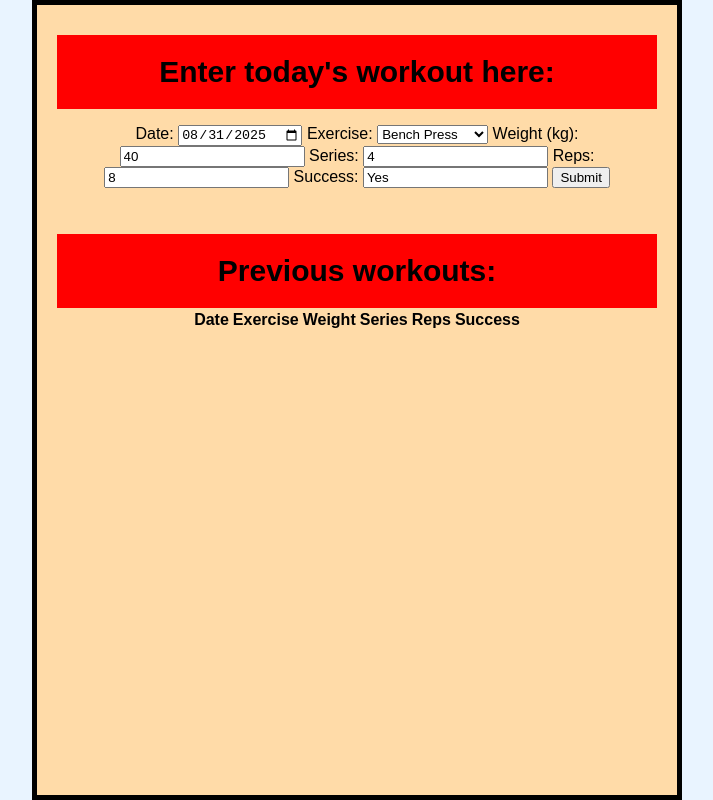
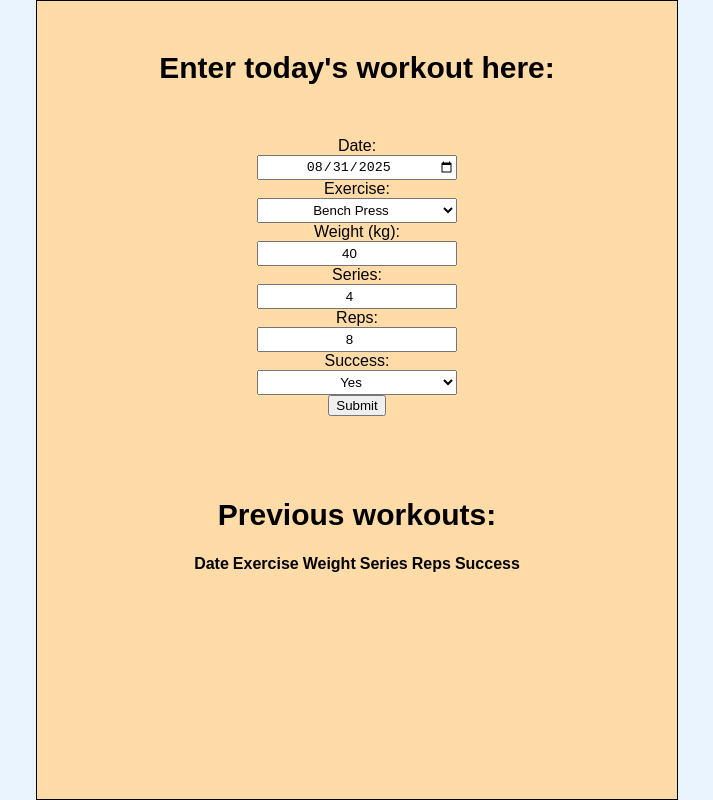
Before and after one commit to nicknem/workout-tracker, a plain HTML site: page index.html in a window 1280 px wide. Shown: the whole page, without its empty margins (283-996 px from the left). Drawn offline with Linux system fonts and the light colour scheme.

Commit message:
Add better CSS

```diff
--- a/index.html
+++ b/index.html
@@ -14,12 +14,13 @@
         <label for="date" >Date: </label>
         <input
             type="date"
+            class="workout-input"
             id="date"
             value="2025-08-31"
             min="2025-08-31"
             required />
         <label for="exercise">Exercise: </label>
-        <select name="exercise" id="exercise">
+        <select name="exercise" class="workout-input" id="exercise">
             <option value ="Bench Press">Bench Press</option>
             <option value="Smith Machine">Smith Machine</option>
             <option value="Leg Press">Leg Press</option>
@@ -28,6 +29,7 @@
         <label for="weight">Weight (kg): </label>
         <input
             type="number"
+            class="workout-input"
             id="weight"
             value="40"
             min="10"
@@ -35,6 +37,7 @@
         <label for="series">Series: </label>
         <input
             type="number"
+            class="workout-input"
             id="series"
             value="4"
             min ="1"
@@ -42,12 +45,16 @@
         <label for="reps">Reps: </label>
         <input
             type="number"
+            class="workout-input"
             id="reps"
             value="8"
             min="1"
             required />
         <label for="success">Success: </label>
-        <input type="text" id="success" value="Yes" required />
+        <select name="success" class="workout-input" id="success">
+            <option value="Yes">Yes</option>
+            <option value="No">No</option>
+        </select>
         <input type="submit" value="Submit" id="submit-btn" />
     </form>
 </div>
--- a/style.css
+++ b/style.css
@@ -3,7 +3,7 @@ html {
 }
 
 body {
-    border: 5px solid black;
+    border: 1px solid black;
     width: 600px;
     font-family:sans-serif;
     text-align: center;
@@ -12,8 +12,11 @@ body {
     padding: 0 20px 20px 20px;
 }
 
+table {
+    text-align: center;
+}
+
 h1 {
-    background-color: red;
     margin: 0;
     padding: 20px 0;
     font-size: 30px;
@@ -23,10 +26,26 @@ h1 {
     padding-top: 5%;
 }
 
+
+
 form {
-    display: inline-block;
-    padding: 1em;
+    display: grid;
+    padding: 2em 4em 2em 4em;
     margin: auto;
+}
+.workout-input {
+    width: 200px;
+    height: 25px;
+    text-align: center;
+    display: grid;
+}
+
+input {
+    margin: auto;
+}
+
+select {
+    margin:auto;
 }
 
 table {
```
